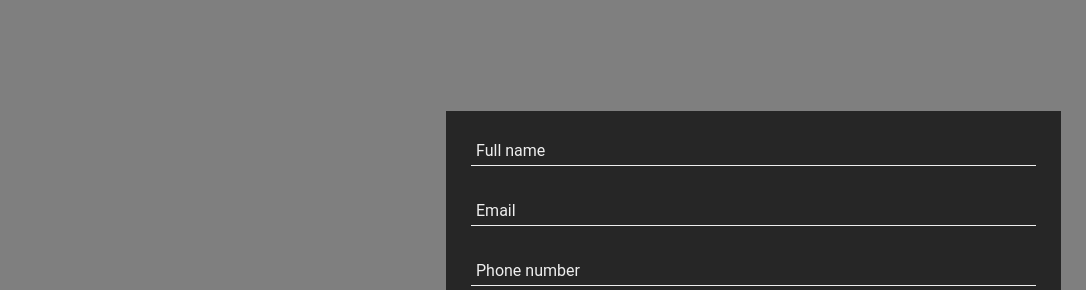
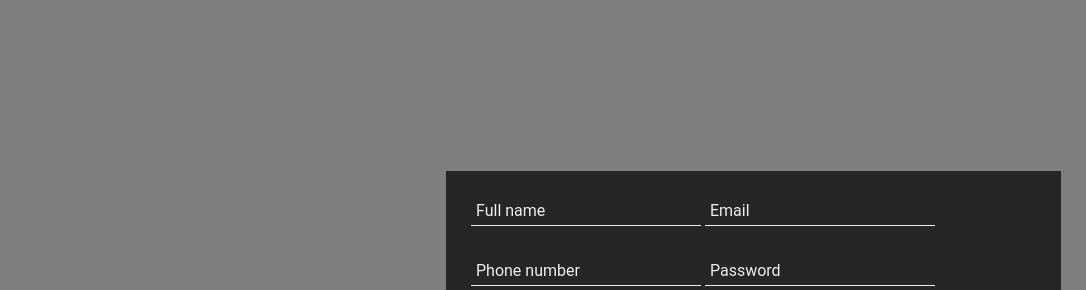
Before and after one commit to relatamayur/gtm, a plain HTML site: page index.html in a window 1280 px wide. Shown: the part 85-375 px from the top of the page, without its empty margins (194-1280 px from the left). Drawn offline with Linux system fonts and the light colour scheme.

Commit message:
Update index.html

```diff
--- a/index.html
+++ b/index.html
@@ -136,11 +136,11 @@ height="0" width="0" style="display:none;visibility:hidden"></iframe></noscript>
         <h1>GTM Testing</h1>
       </div>
       <form>
-        <div class="info">
-          <input class="fname" id="fullName" name="fullName" type="text" placeholder="Full name">
-          <input type="text" id="email" name="email" placeholder="Email">
-          <input type="text" id="phone" name="phone" placeholder="Phone number">
-          <input type="password" id="password" name="password" placeholder="Password">
+        <div>
+          <input id="fullName" name="fullName" type="text" placeholder="Full name">
+          <input id="email" name="email" placeholder="Email">
+          <input id="phone" name="phone" placeholder="Phone number">
+          <input id="password" name="password" placeholder="Password">
           <select id="course" name="course">
             <option value="course-type" selected>Course type*</option>
             <option value="short-courses">Short courses</option>
```
